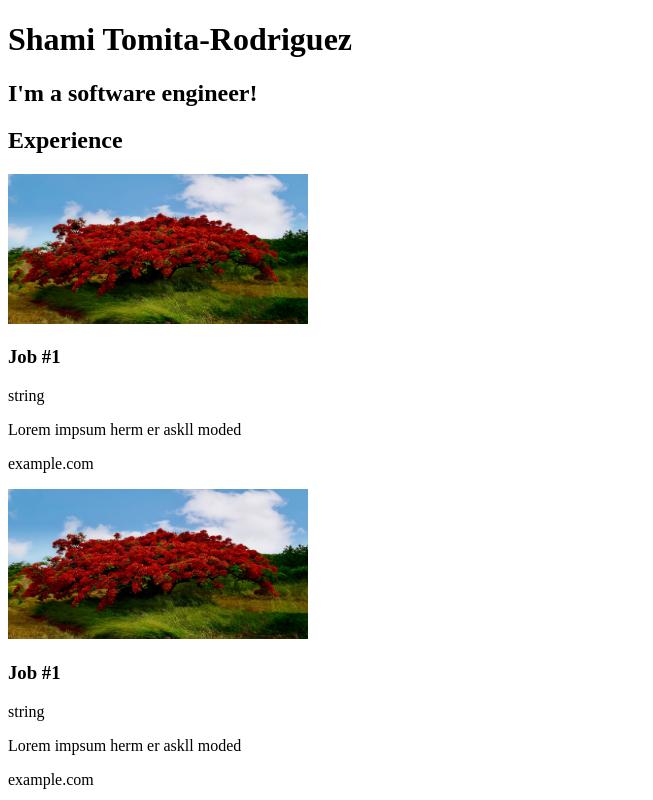
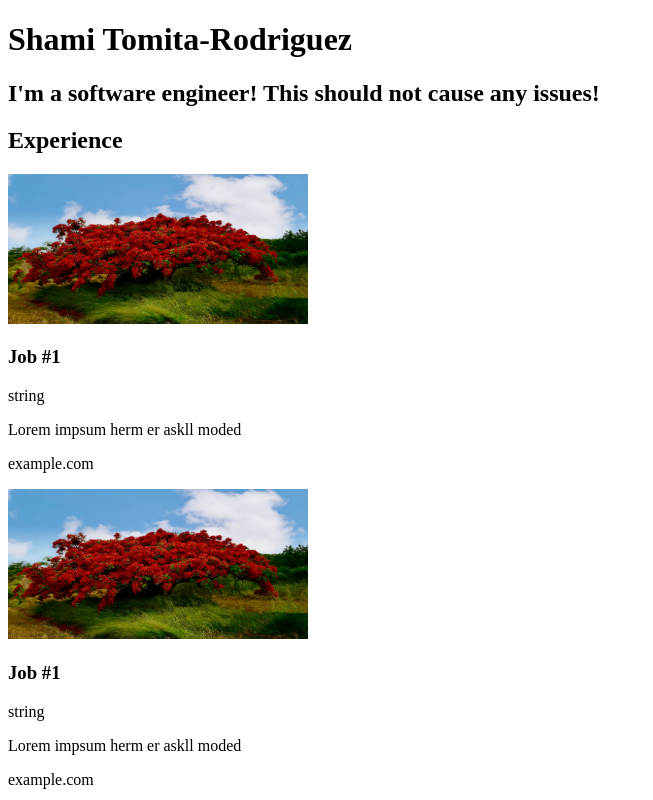
Before and after one commit to shamiguel/personal-portfolio, an Angular app: page / in a window 1280 px wide. Shown: the top 800 px of the page, without its empty margins (0-653 px from the left). Built offline with nearby package versions, Linux system fonts and the light colour scheme.

Commit message:
more detailed blurb

```diff
--- a/src/customize/portfolio.ts
+++ b/src/customize/portfolio.ts
@@ -2,7 +2,7 @@ import { Section, Content } from "./interfaces";
 
 export const intro = {
      portfolioName: "Shami Tomita-Rodriguez",
-     blurb: "I'm a software engineer!"
+     blurb: "I'm a software engineer! This should not cause any issues!"
 }
 
 /** Project Section
```
